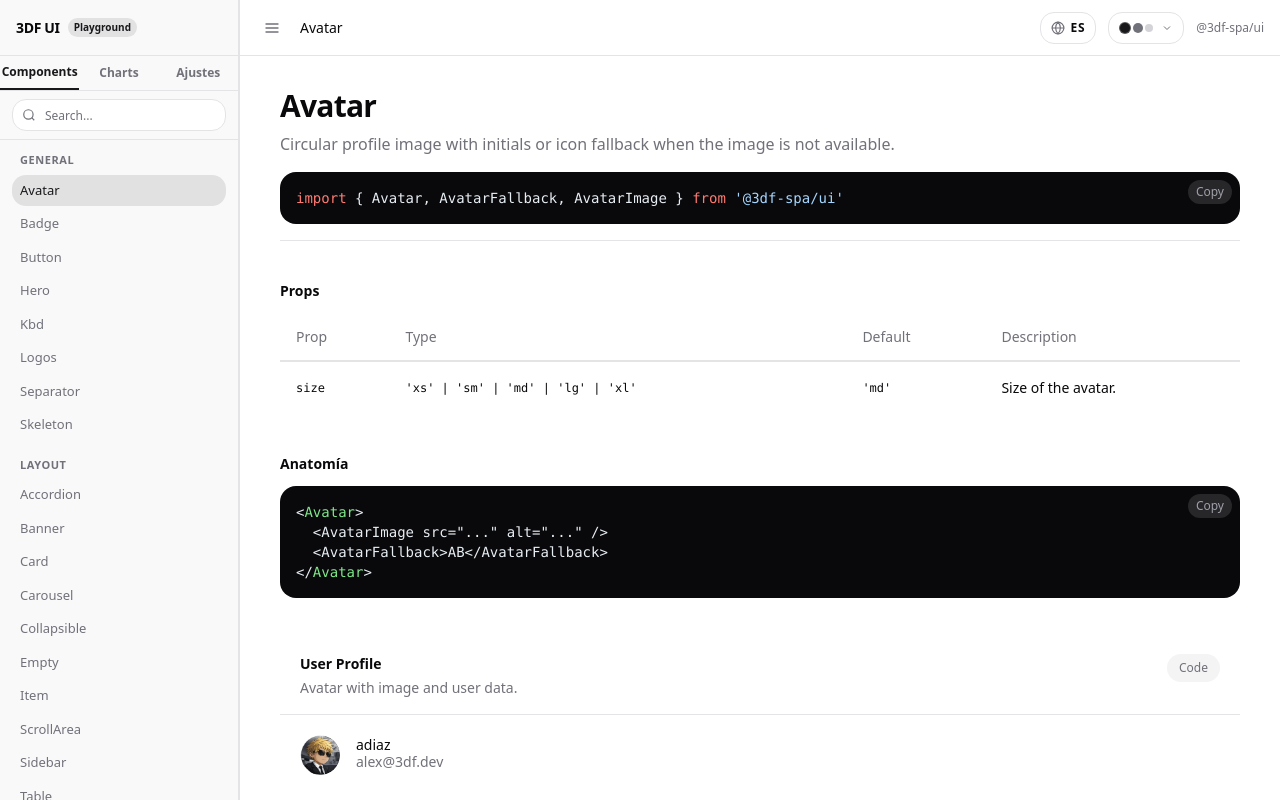
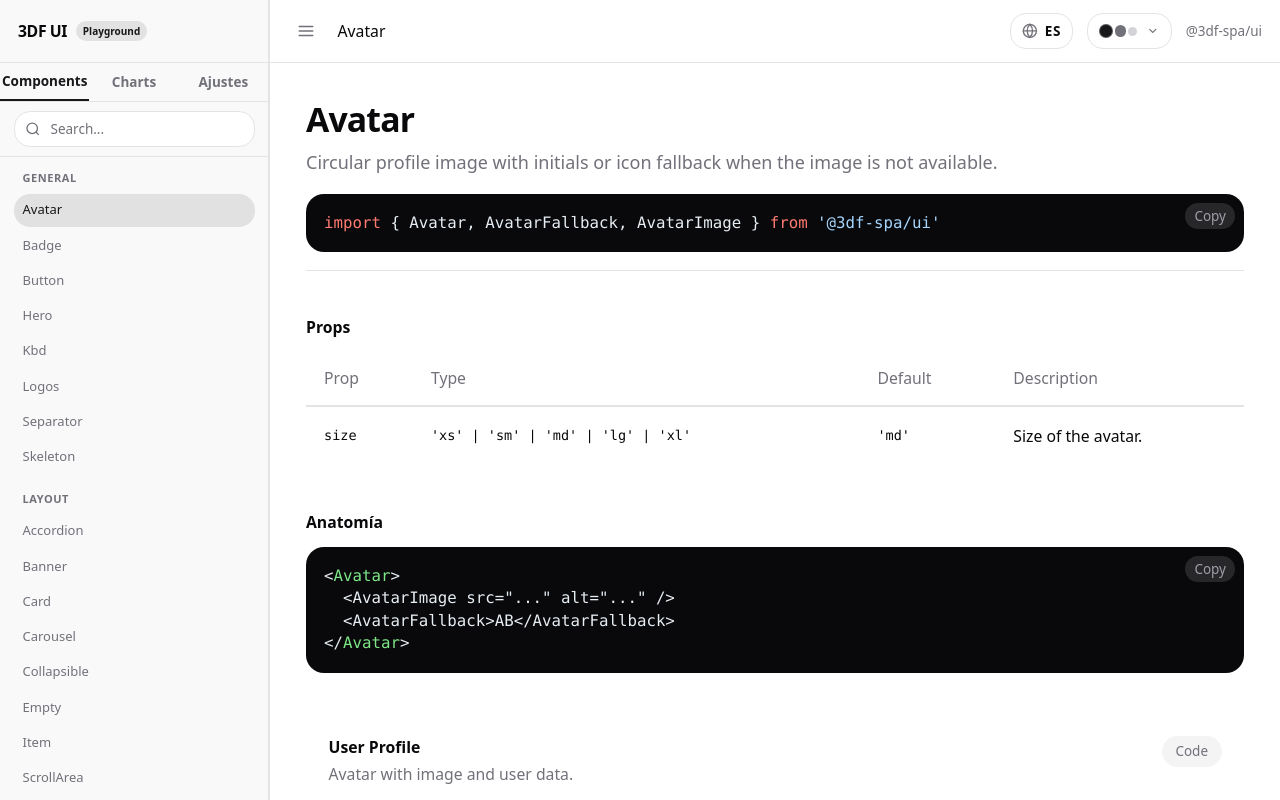
Before and after one commit to 3DF-SpA/3df-ui, a Vue app: page /ui/avatar in a window 1280 px wide. Built offline with nearby package versions, Linux system fonts and the light colour scheme.

Commit message:
fix(demo): improve avatar image framing and increase base font size
- Avatar: zoom scale(1.5) + object-position 30% 15% for proper face crop
- App: increase base font-size from 16px to 18px for better readability

Co-authored-by: Copilot <223556219+Copilot@users.noreply.github.com>

```diff
--- a/src/assets/main.css
+++ b/src/assets/main.css
@@ -2,3 +2,7 @@
 @import "@3df/ui/theme.css";
 @source "../../packages/ui/src";
 @source inline("border-ui border-t-ui border-r-ui border-b-ui border-l-ui border-blue-500 border-red-500 border-2 border-border border-muted-foreground/25 border-muted-foreground/30 border border-border/60 border-border/20 shadow-none");
+
+html {
+  font-size: 18px;
+}
--- a/src/modules/ui/views/MyAvatar.vue
+++ b/src/modules/ui/views/MyAvatar.vue
@@ -2,7 +2,6 @@
 import { computed } from 'vue';
 import { useDocPage } from '@/i18n/composables/useDocPage';
 import { Avatar, AvatarFallback, AvatarImage } from '@3df-spa/ui';
-
 import DocCodeBlock from '@/components/docs/DocCodeBlock.vue';
 import DocHeader from '@/components/docs/DocHeader.vue';
 import DocPropsTable from '@/components/docs/DocPropsTable.vue';
@@ -103,7 +102,7 @@ const teamMembers = [
     >
       <div class="flex items-center gap-4">
         <Avatar>
-          <AvatarImage src="/avatar-ec.webp" alt="@adiaz" />
+          <AvatarImage src="/avatar-ec.webp" alt="@adiaz" style="transform: scale(1.5); object-position: 30% 15%;" />
           <AvatarFallback>AD</AvatarFallback>
         </Avatar>
         <div>
@@ -121,35 +120,35 @@ const teamMembers = [
       <div class="flex items-end gap-4">
         <div class="flex flex-col items-center gap-2">
           <Avatar size="xs">
-            <AvatarImage src="/avatar-ec.webp" alt="xs" />
+            <AvatarImage src="/avatar-ec.webp" alt="xs" style="transform: scale(1.5); object-position: 30% 15%;" />
             <AvatarFallback>AD</AvatarFallback>
           </Avatar>
           <span class="text-muted-foreground text-xs">xs</span>
         </div>
         <div class="flex flex-col items-center gap-2">
           <Avatar size="sm">
-            <AvatarImage src="/avatar-ec.webp" alt="sm" />
+            <AvatarImage src="/avatar-ec.webp" alt="sm" style="transform: scale(1.5); object-position: 30% 15%;" />
             <AvatarFallback>AD</AvatarFallback>
           </Avatar>
           <span class="text-muted-foreground text-xs">sm</span>
         </div>
         <div class="flex flex-col items-center gap-2">
           <Avatar size="md">
-            <AvatarImage src="/avatar-ec.webp" alt="md" />
+            <AvatarImage src="/avatar-ec.webp" alt="md" style="transform: scale(1.5); object-position: 30% 15%;" />
             <AvatarFallback>AD</AvatarFallback>
           </Avatar>
           <span class="text-muted-foreground text-xs">md</span>
         </div>
         <div class="flex flex-col items-center gap-2">
           <Avatar size="lg">
-            <AvatarImage src="/avatar-ec.webp" alt="lg" />
+            <AvatarImage src="/avatar-ec.webp" alt="lg" style="transform: scale(1.5); object-position: 30% 15%;" />
             <AvatarFallback>AD</AvatarFallback>
           </Avatar>
           <span class="text-muted-foreground text-xs">lg</span>
         </div>
         <div class="flex flex-col items-center gap-2">
           <Avatar size="xl">
-            <AvatarImage src="/avatar-ec.webp" alt="xl" />
+            <AvatarImage src="/avatar-ec.webp" alt="xl" style="transform: scale(1.5); object-position: 30% 15%;" />
             <AvatarFallback>AD</AvatarFallback>
           </Avatar>
           <span class="text-muted-foreground text-xs">xl</span>
```
